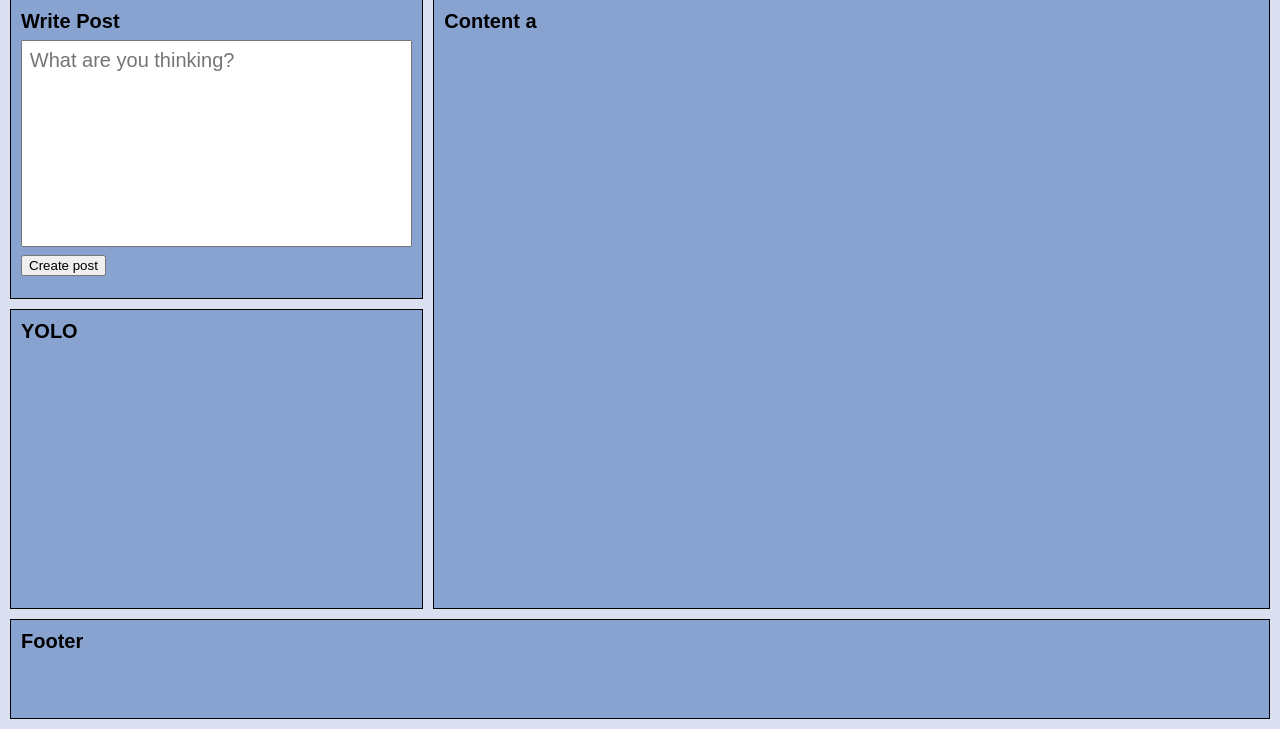
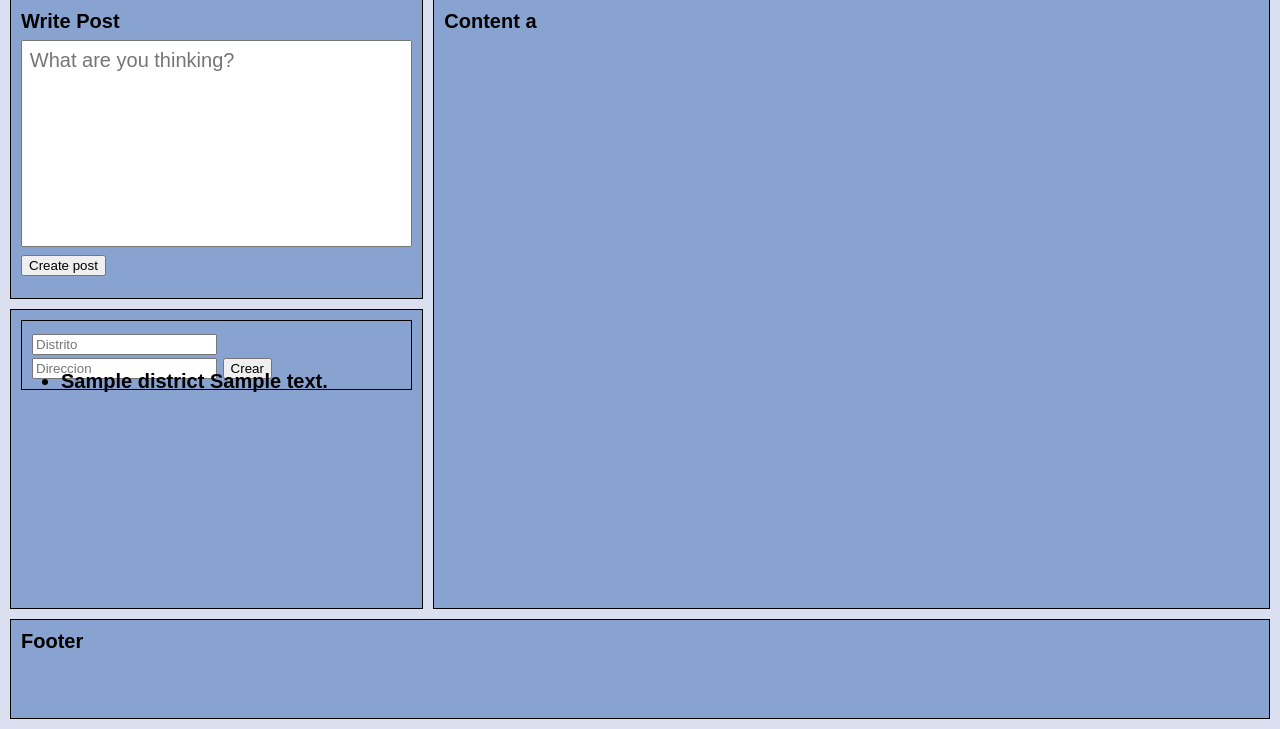
Before and after one commit to lender512/Proyecto-DBP, a Flask app: template Proyecto/app/templates/main.html in a window 1280 px wide. Shown: the part 71-800 px from the top of the page. Run offline with Flask 2, Linux system fonts and the light colour scheme; the template is opened without the code that fills it: most values are stand-ins (such as "Sample title", 1, 10 or a date in 2020).

Commit message:
crear apartments

```diff
--- a/Proyecto/app/app.py
+++ b/Proyecto/app/app.py
@@ -106,6 +106,21 @@ def edit_post():
 
     return jsonify(response)
 
+@app.route('/apartments/create', methods =['POST'])
+def create_apartment():
+    response = {}
+    error = False
+
+    district = request.get_json()['district']
+    address = request.get_json()['address']
+    apartment = Apartment(id_persona=current_user.id, district = district, address= address)
+    db.session.add(apartment)
+    db.session.commit()
+    response['address'] = apartment.address
+    db.session.close()
+
+    return jsonify(response)
+
 @app.route('/logIn', methods=['POST'])
 def logIn():
 
@@ -130,7 +145,7 @@ def logIn():
 @login_required
 def main():
     db.session.commit()
-    return render_template('main.html', data = Post.query.all(), persons = Person.query.all())
+    return render_template('main.html', data = Post.query.all(), persons = Person.query.all(), apartments = Apartment.query.all())
 
 @app.route('/edit')
 @login_required
--- a/Proyecto/app/templates/login2.html
+++ b/Proyecto/app/templates/login2.html
@@ -10,11 +10,11 @@
         <h1>Login</h1>
         <input type="text" id="email" name="email"  placeholder="Email">
         <input type="password" id="password" name="password" placeholder="Password">
-        <input type="button"  value="Log In"/><br>
+        <input type="submit"  value="Log In" /><br>
         <a href="./templates/register.html">¿Aún no tienes una cuenta? Regístrate</a>
     </form>
     <script>
-        document.getElementById("loginForm").onclick = function(e){
+        document.getElementById("loginForm").onsubmit = function(e){
             e.preventDefault();
              fetch('/logIn', {
                 method: "POST",
--- a/Proyecto/app/templates/main.html
+++ b/Proyecto/app/templates/main.html
@@ -132,7 +132,35 @@
                 </script>
             </div>
             <div class="content-small">
-                YOLO
+                <form action="crear-apartment" id='crear-apartment'>
+                    <div>
+                        <input type="text" name='district' id='district' placeholder='Distrito'>
+                        <input type="text" name='address' id='address' placeholder='Direccion'>
+                        <input type="submit" value="Crear">
+                    </div>
+                </form>
+                <ul id="postList">
+                    {% for i in apartments%}
+                        <li>
+                            {{i.district}} {{i.address}}
+                        </li>
+                    {% endfor %}
+                </ul>
+                <script>
+                    document.getElementById('crear-apartment').onsubmit = function(e){
+                        e.preventDefault();
+                        fetch('/apartments/create',{
+                            method: 'POST',
+                            body: JSON.stringify({
+                                'district': document.getElementById('district').value,
+                                'address': document.getElementById('address').value
+                            }),
+                            headers:{
+                                'Content-Type':'application/json'
+                            }
+                        });
+                    }
+                </script>
             </div>
             <div class="content-large">Content a
 
```
